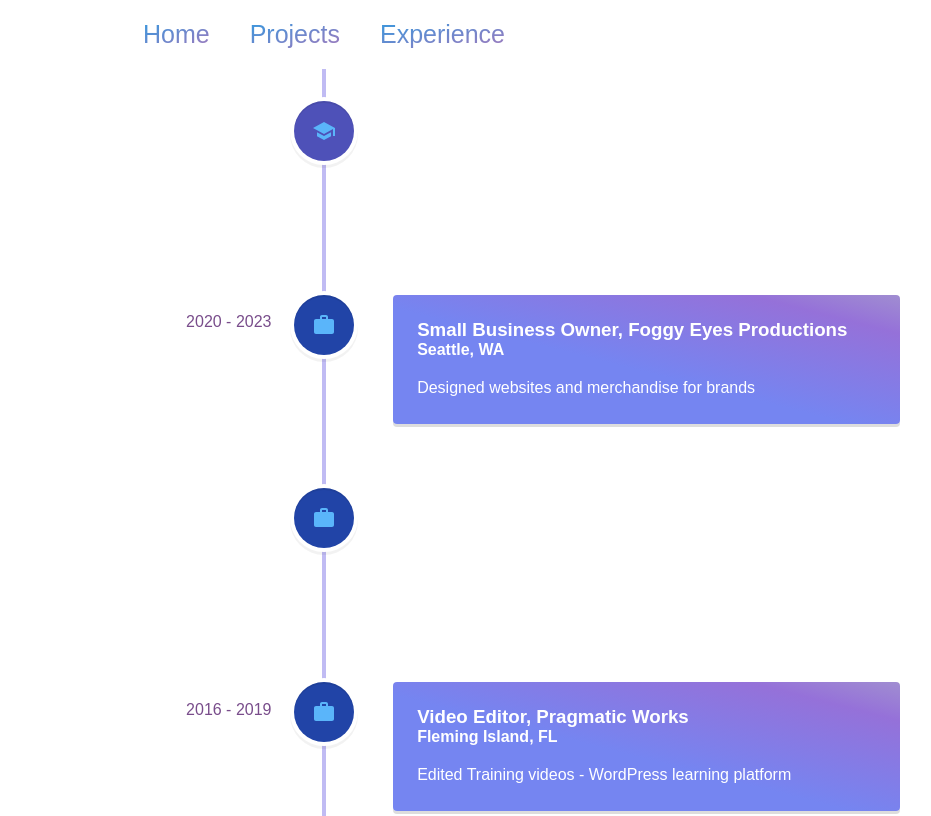
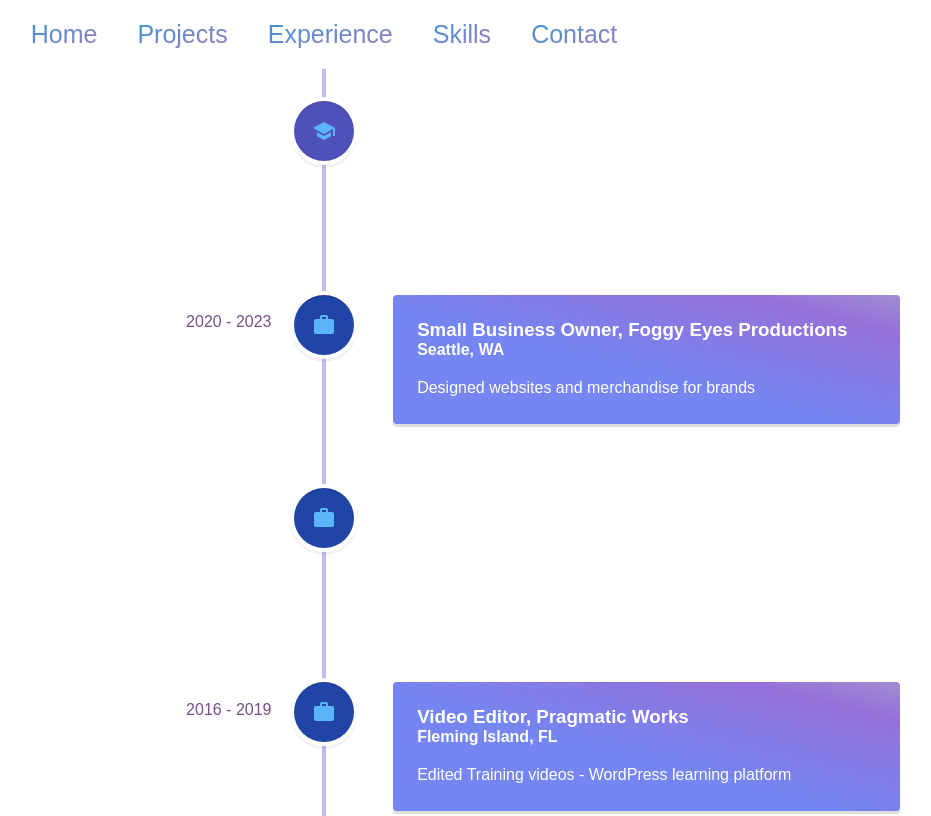
Before and after one commit to NoahJpg/My-Portfolio, a React (Create React App) app: page /experience in a window 1280 px wide. Shown: the top 816 px of the page, without its empty margins (316-1247 px from the left). Built offline with nearby package versions, Linux system fonts and the light colour scheme.

Commit message:
Add useNavigate to navbar to swtich to home page before scrolling down to skills section

```diff
--- a/src/App.css
+++ b/src/App.css
@@ -1,3 +1,7 @@
+html {
+  scroll-behavior: smooth;
+}
+
 .App {
   width: 100%;
   height: auto;
@@ -10,4 +14,5 @@
 body {
   padding: 0;
   margin: 0;
+  scroll-behavior: smooth;
 }
--- a/src/components/Footer.js
+++ b/src/components/Footer.js
@@ -8,7 +8,7 @@ import "../styles/Footer.css";
 function Footer() {
   return (
     <div className="footer">
-      <div className="socialMedia">
+      <div className="socialMedia" id="socialMedia">
       <IconButton>
         <Link href="https://www.linkedin.com/in/noahatkinson/" target="_blank">
           <LinkedInIcon />
--- a/src/components/Navbar.js
+++ b/src/components/Navbar.js
@@ -1,16 +1,27 @@
 import React, { useEffect, useState } from "react";
-import { Link, useLocation } from "react-router-dom";
+import { Link, useLocation, useNavigate } from "react-router-dom";
 import "../styles/Navbar.css";
 import ReorderIcon from "@material-ui/icons/Reorder";
+
 
 function Navbar() {
   const [expandNavbar, setExpandNavbar] = useState(false);
 
   const location = useLocation();
+  const navigate = useNavigate();
 
   useEffect(() => {
     setExpandNavbar(false);
   }, [location]);
+
+  function scrollToSkills(event) {
+    event.preventDefault();
+    navigate('/');
+    setTimeout(() => {
+      const skillsSection = document.getElementById("skills");
+      skillsSection.scrollIntoView({ behavior: "smooth" });
+    }, 200);
+  }
 
   return (
     <div className="navbar" id={expandNavbar ? "open" : "close"}>
@@ -24,9 +35,15 @@ function Navbar() {
         </button>
       </div>
       <div className="links">
-        <Link to="/" className="linkItem"> Home </Link>
+        {location.pathname === "/" ? (
+          <Link to="/" className="linkItem"> Home </Link>
+        ): (
+          <a href="/" className="linkItem"> Home </a>
+        )}
         <Link to="/projects" className="linkItem"> Projects </Link>
         <Link to="/experience" className="linkItem"> Experience </Link>
+        <a href="/#skills" className="linkItem" onClick={scrollToSkills}> Skills </a>
+        <a href="#socialMedia" className="linkItem"> Contact </a>
       </div>
     </div>
   );
--- a/src/pages/Home.js
+++ b/src/pages/Home.js
@@ -36,7 +36,7 @@ function Home() {
           </IconButton>
         </div>
       </div>
-      <div className="skills">
+      <div className="skills" id="skills">
         <h1> Skills</h1>
         <ol className="list">
           <li className="item">
```
